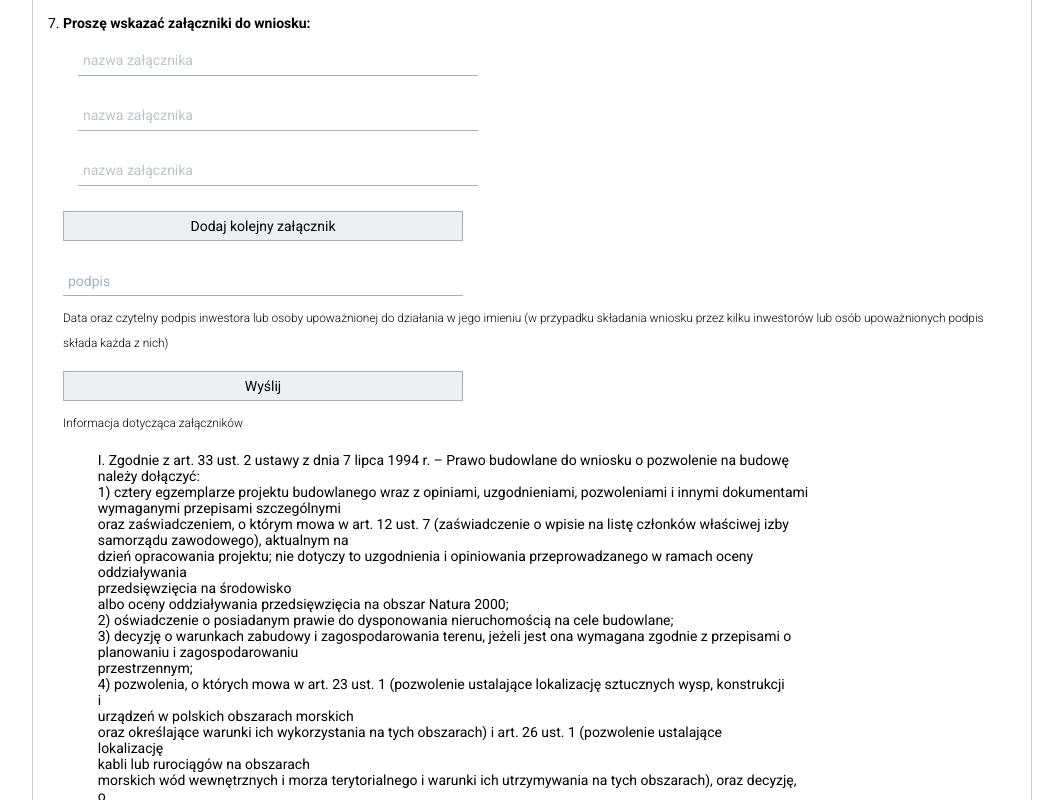
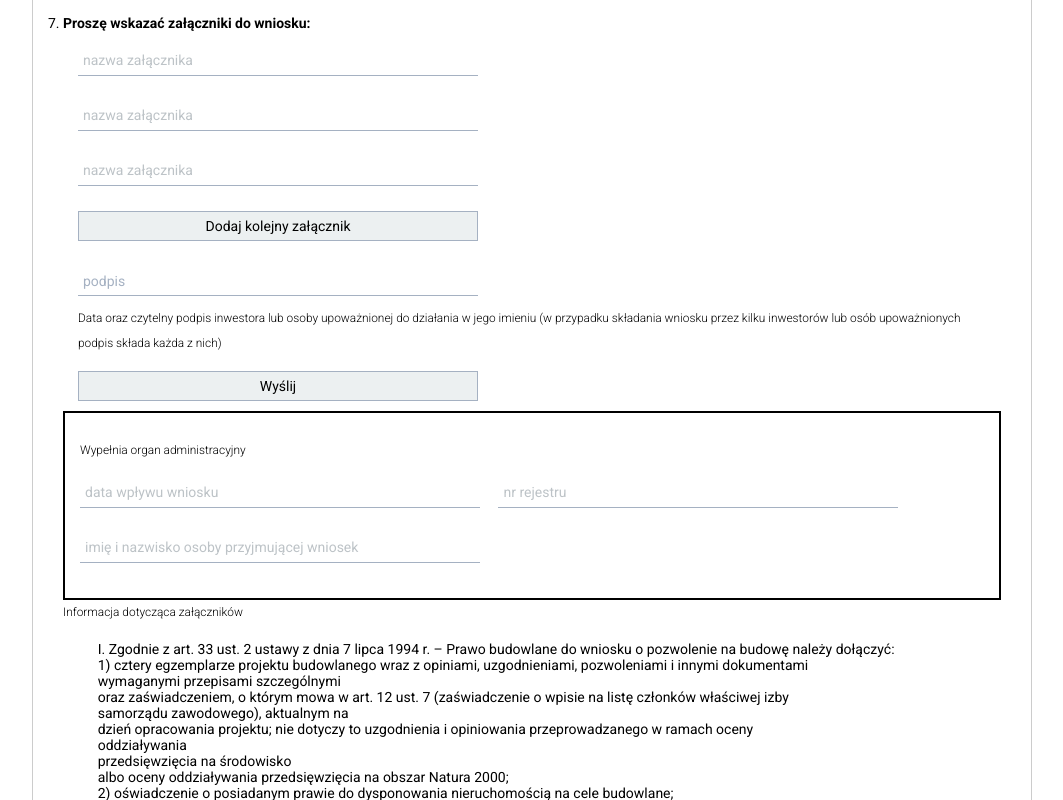
Before and after one commit to unpolaco/Building-permit-application, a plain HTML site: page index.html in a window 1280 px wide. Shown: the part 1538-2338 px from the top of the page, without its empty margins (108-1171 px from the left). Drawn offline with Linux system fonts and the light colour scheme.

Commit message:
Add form to fill by official

```diff
--- a/index.html
+++ b/index.html
@@ -124,11 +124,13 @@
 
       <li><b>Proszę wpisać nazwę planowanej inwestycji (zamierzenia budowlanego)1):</b>
         <p>(w przypadku konieczności podania większej liczby nieruchomości, kliknij przycisk poniżej)</p>
+        <form>
           <fieldset>
             <input class="long" type="text" name="projectName" required>
             <label class="animatedLabel" for="projectName">nazwa inwestycji</label>
           </fieldset>
           <button>Dodaj kolejną nieruchomość</button>
+        </form>
       </li>
 
       <li><b>Proszę wpisać dane planowanej inwestycji (zamierzenia budowlanego):</b>
@@ -187,18 +189,34 @@
             <input type="text" name="attachment" required>
             <label class="animatedLabel" for="attachment">nazwa załącznika</label>
           </fieldset><br>
+          <button>Dodaj kolejny załącznik</button><br>
         </form>
-        <button>Dodaj kolejny załącznik</button><br>
-
+        <form>
           <input type="text" placeholder="podpis">
           <p>Data oraz czytelny podpis inwestora lub osoby upoważnionej do działania w jego imieniu (w przypadku składania
             wniosku przez kilku inwestorów lub osób upoważnionych podpis składa każda z nich)</p>
           <button>Wyślij</button>
+        </form>
+
+        <form class="official">
+          <p>Wypełnia organ administracyjny</p>
+          <fieldset>
+            <input type="text" name="requestDate">
+            <label class="animatedLabel" for="requestDate">data wpływu wniosku</label>
+          </fieldset>
+          <fieldset>
+            <input type="text" name="registrationNumber">
+            <label class="animatedLabel" for="registrationNumber">nr rejestru</label>
+          </fieldset>
+          <fieldset>
+            <input type="text" name="officialName">
+            <label class="animatedLabel" for="officialName">imię i nazwisko osoby przyjmującej wniosek</label>
+          </fieldset>
+        </form>
 
         <p>Informacja dotycząca załączników</p>
         <div class="explanation">
-          I. Zgodnie z art. 33 ust. 2 ustawy z dnia 7 lipca 1994 r. – Prawo budowlane do wniosku o pozwolenie na budowę
-          należy dołączyć:
+          I. Zgodnie z art. 33 ust. 2 ustawy z dnia 7 lipca 1994 r. – Prawo budowlane do wniosku o pozwolenie na budowę należy dołączyć:
           1) cztery egzemplarze projektu budowlanego wraz z opiniami, uzgodnieniami, pozwoleniami i innymi dokumentami
           wymaganymi przepisami szczególnymi
           oraz zaświadczeniem, o którym mowa w art. 12 ust. 7 (zaświadczenie o wpisie na listę członków właściwej izby
@@ -275,9 +293,6 @@
           6) w zależności od potrzeb, projekt rozbiórki obiektu.
           IV. Obowiązek dołączenia załączników może wynikać również z przepisów odrębnych.
         </div>
-
-
         </div>
 </body>
-
 </html>
--- a/style.css
+++ b/style.css
@@ -5,20 +5,17 @@
   font-family: 'Roboto', sans-serif;
   font-size: 14px;
 }
-
 .wrapper {
   margin: auto;
   padding: 30px;
   width: 1000px;
   border: 1px solid #ccc;
 }
-
 h1 {
   font-size: 1.3rem;
   text-align: center;
   margin: 20px 0 ;
 }
-
 ol > li {
   margin: 25px 0;
 }
@@ -27,9 +24,7 @@ p {
   font-size: 0.85rem;
   line-height: 25px;
 }
-
 input {
-
   margin: 15px 15px 10px 0;
   width: 400px;
   height: 30px;
@@ -45,7 +40,16 @@ input[type="checkbox"] {
   border: 1px solid red;
   color: green;
 }
-
+input:focus {
+  outline: none;
+}
+input:focus ~ .animatedLabel
+{
+  top: -5px;
+  left: 5px;
+  font-size: 0.85em;
+  color: #4b7bec;
+}
 label {
   vertical-align: middle;
   line-height: 25px;
@@ -67,6 +71,23 @@ button:hover {
 form {
 padding: 0 15px;
 }
+fieldset {
+  position: relative;
+  border: none;
+  display: inline;
+}
+.animatedLabel {
+  position: absolute;
+  top: 17px;
+  left: 5px;
+  color: #bdc3c7;
+  pointer-events: none;
+  transition: 0.3s ease all;
+}
+.official {
+  border: 2px solid black;
+  padding: 25px 15px;
+}
 .long {
   width: 818px;
 }
@@ -82,30 +103,3 @@ padding: 0 15px;
 ::placeholder {
   color: #a5b1c2;
 }
-
-fieldset {
-  position: relative;
-  border: none;
-  display: inline;
-}
-input:focus {
-  outline: none;
-}
-
-.animatedLabel {
-  position: absolute;
-  top: 17px;
-  left: 5px;
-  color: #bdc3c7;
-  pointer-events: none;
-  transition: 0.3s ease all;
-}
-
-input:focus ~ .animatedLabel
-/* input:valid ~ .animatedLabel  */
-{
-  top: -5px;
-  left: 5px;
-  font-size: 0.85em;
-  color: #4b7bec;
-}
```
Lines whose indentation alone changed are shown as unchanged.
